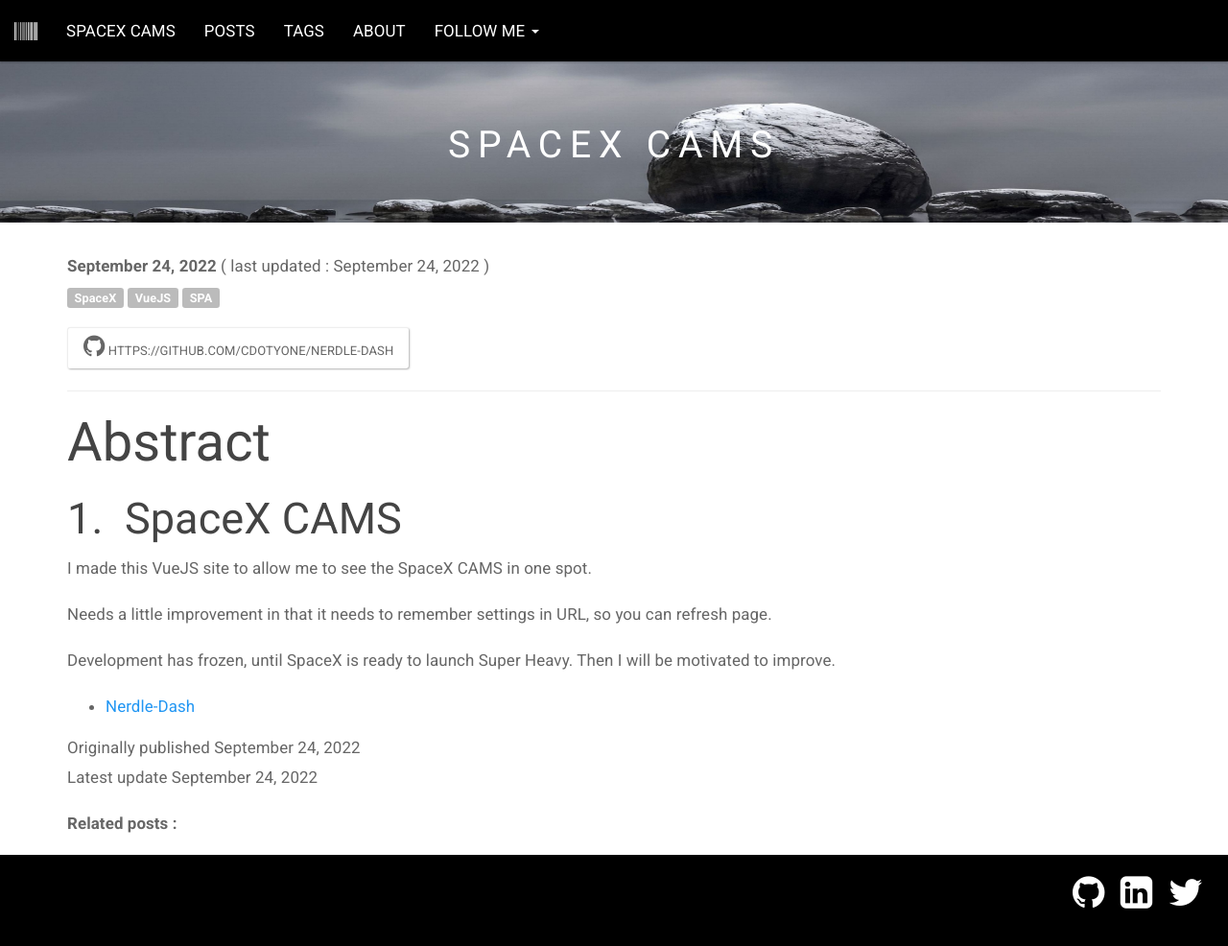
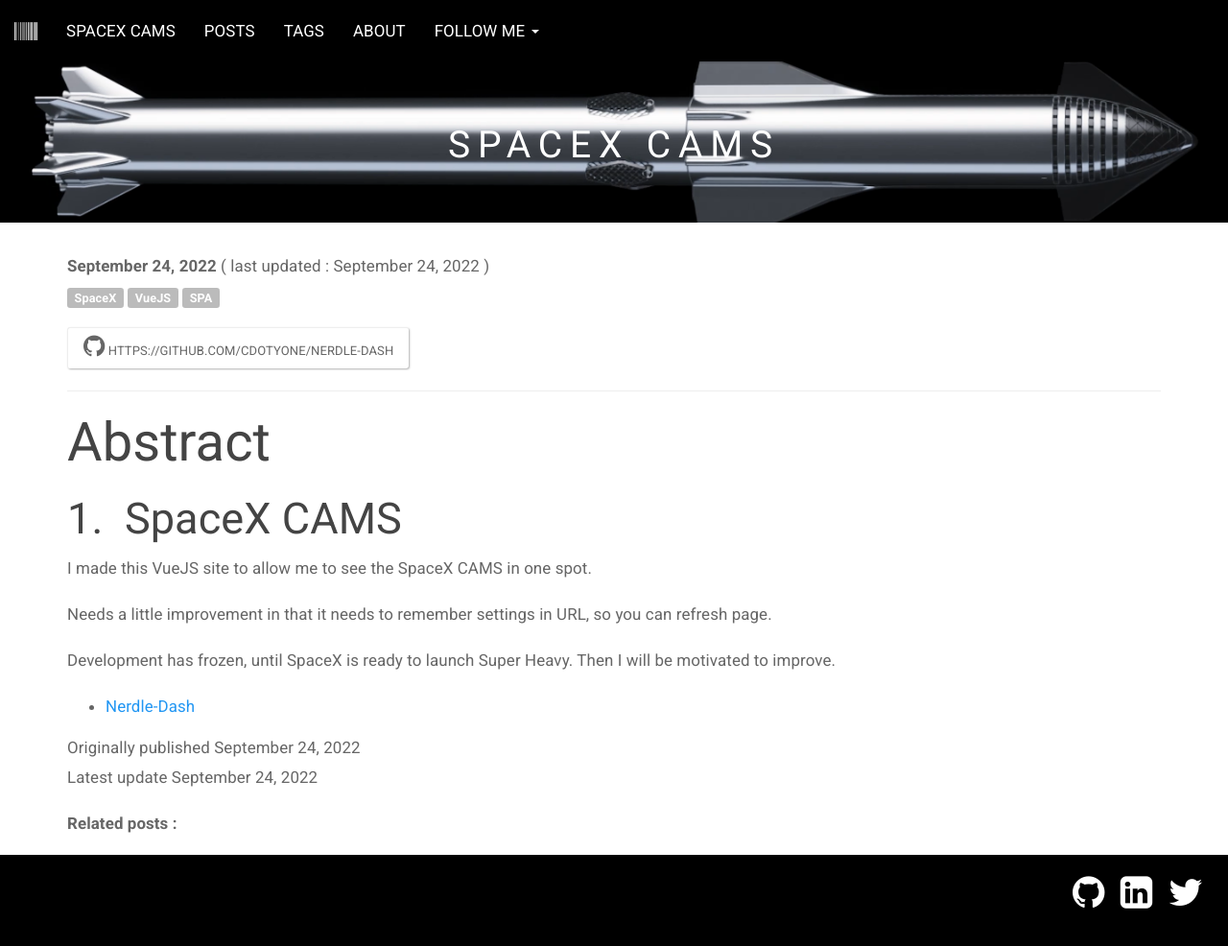
Before and after one commit to cdotyone/cdotyone.github.io, a Jekyll site: the page built from _posts/2020-09-24-test.md, in a window 1280 px wide and 995 px high. Shown: the top 986 px of the window at 96% size. Built offline with Jekyll 4.4.1, drawn with Linux system fonts in a browser that asks for light colours.

Commit message:
make it mine

```diff
--- a/_includes/header.html
+++ b/_includes/header.html
@@ -48,9 +48,15 @@
 				<h1 class="text-center">{{ page.title }}</h1>
 			</div>
 		{% else %}
+			{% if page.topimage %}
+			<div class="jumbotron home clearfix" style="background-image: url('/assets/images/{{page.topimage}}')">
+				<h1 class="text-center">{{ page.title }}</h1>
+			</div>
+			{% else %}
 			<div class="jumbotron home clearfix">
 				<h1 class="text-center">{{ page.title }}</h1>
 			</div>
+			{% endif %}
 		{% endif %}
 
 </div>
--- a/_posts/2020-09-24-test.md
+++ b/_posts/2020-09-24-test.md
@@ -8,6 +8,7 @@
 categories: development
 tags: [SpaceX, VueJS, SPA]
 github: "https://github.com/cdotyone/nerdle-dash"
+topimage: super.png
 ---
 
 ## SpaceX CAMS
```
Also changed, not shown: assets/images/super.png (added).
